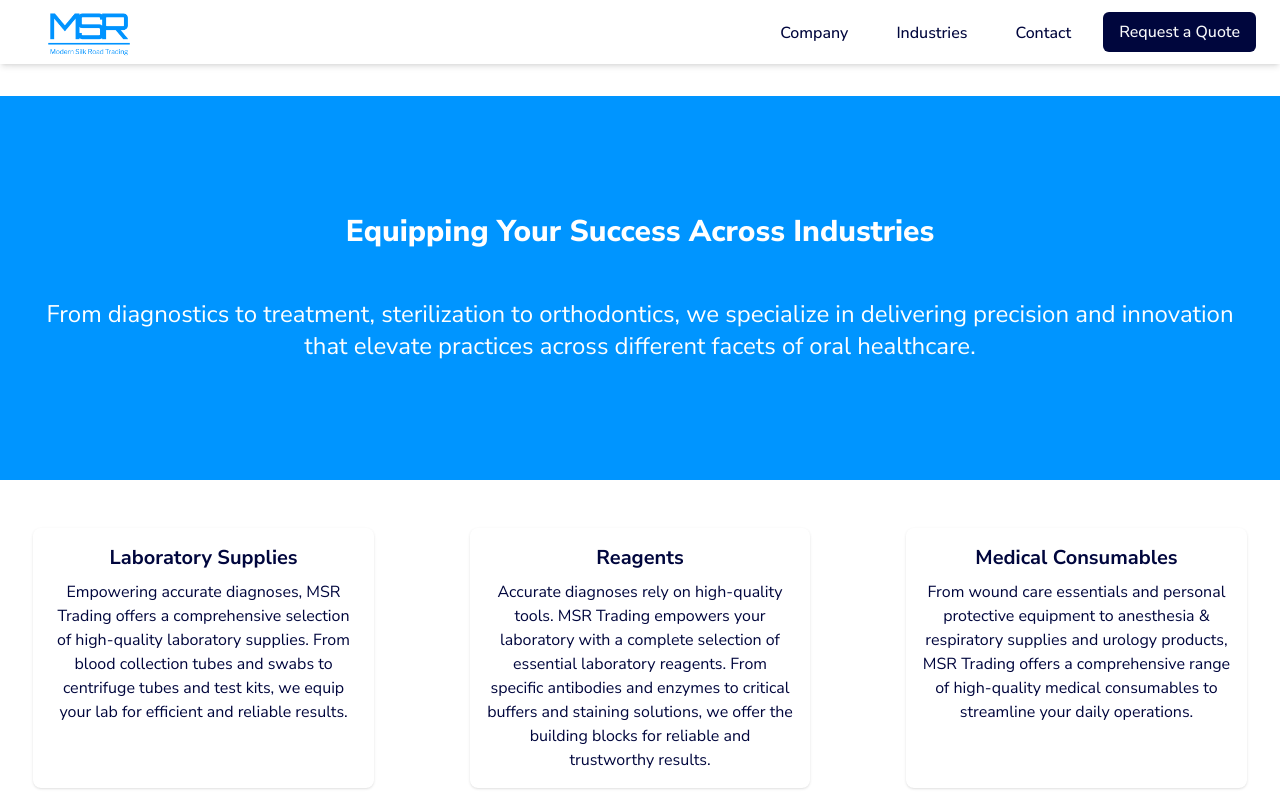
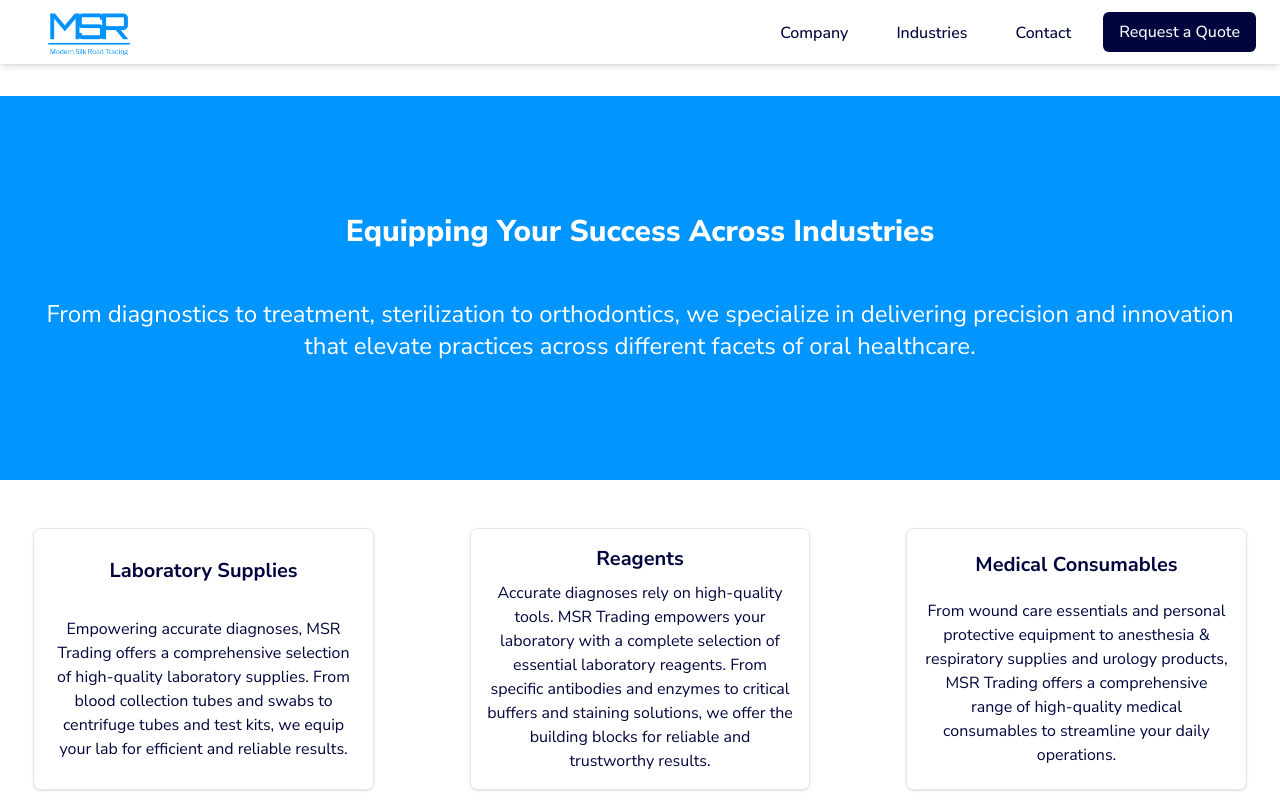
Before and after one commit to musaakhmed/msr-trading, a Next.js app: page /industries in a window 1280 px wide. Shown: the top 800 px of the page. Built offline with nearby package versions, Linux system fonts and the light colour scheme.

Commit message:
style: change text color, add border and on hover shadow color

```diff
--- a/src/app/industries/page.tsx
+++ b/src/app/industries/page.tsx
@@ -115,9 +115,9 @@ const industries = () => {
 				{areasIndustries.map(({ name, description }, index) => (
 					<div
 						key={index}
-						className="flex flex-col items-center justify-start rounded-lg p-4 text-center shadow-md transition-all duration-200 ease-in-out hover:scale-105 hover:shadow-xl lg:w-[28%] lg:shadow"
+						className="flex flex-col items-center justify-around rounded-lg border-[0.5px] p-4 text-center shadow-md transition-all duration-200 ease-in-out hover:scale-105 hover:shadow-lg hover:shadow-primary lg:w-[28%] lg:shadow"
 					>
-						<h2 className="mb-2 text-lg font-semibold lg:text-xl lg:font-bold">
+						<h2 className="mb-2 text-lg font-semibold text-primary lg:text-xl lg:font-bold">
 							{name}
 						</h2>
 						<p>{description}</p>
```
